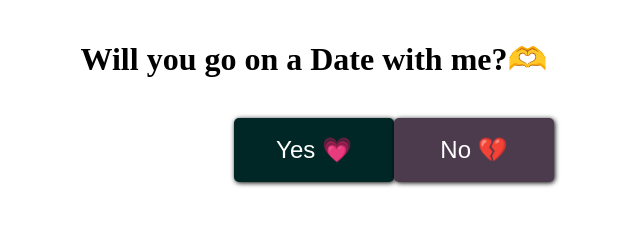
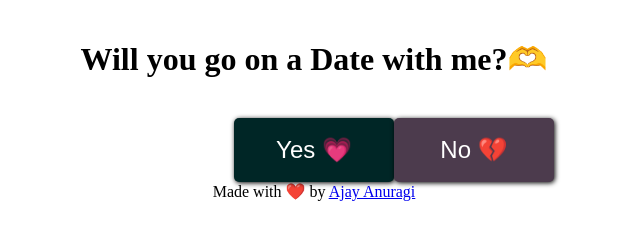
Before and after one commit to ajayanuragi/date, a plain HTML site: page index.html in a window 1280 px wide. Shown: the whole page, without its empty margins (326-966 px from the left). Drawn offline with nearby package versions, Linux system fonts and the light colour scheme.

Commit message:
Update index.html

```diff
--- a/index.html
+++ b/index.html
@@ -18,6 +18,10 @@
     <button id='runaway-btn'>No 💔</button>
   </div>
 
+   <footer>
+    Made with ❤️ by <a href="https://twitter.com/AjayAnuragii">Ajay Anuragi</a>
+  </footer>
+
   <script src="https://cdnjs.cloudflare.com/ajax/libs/animejs/3.2.1/anime.min.js"></script>
   <script src="app.js">
   </script>
```
